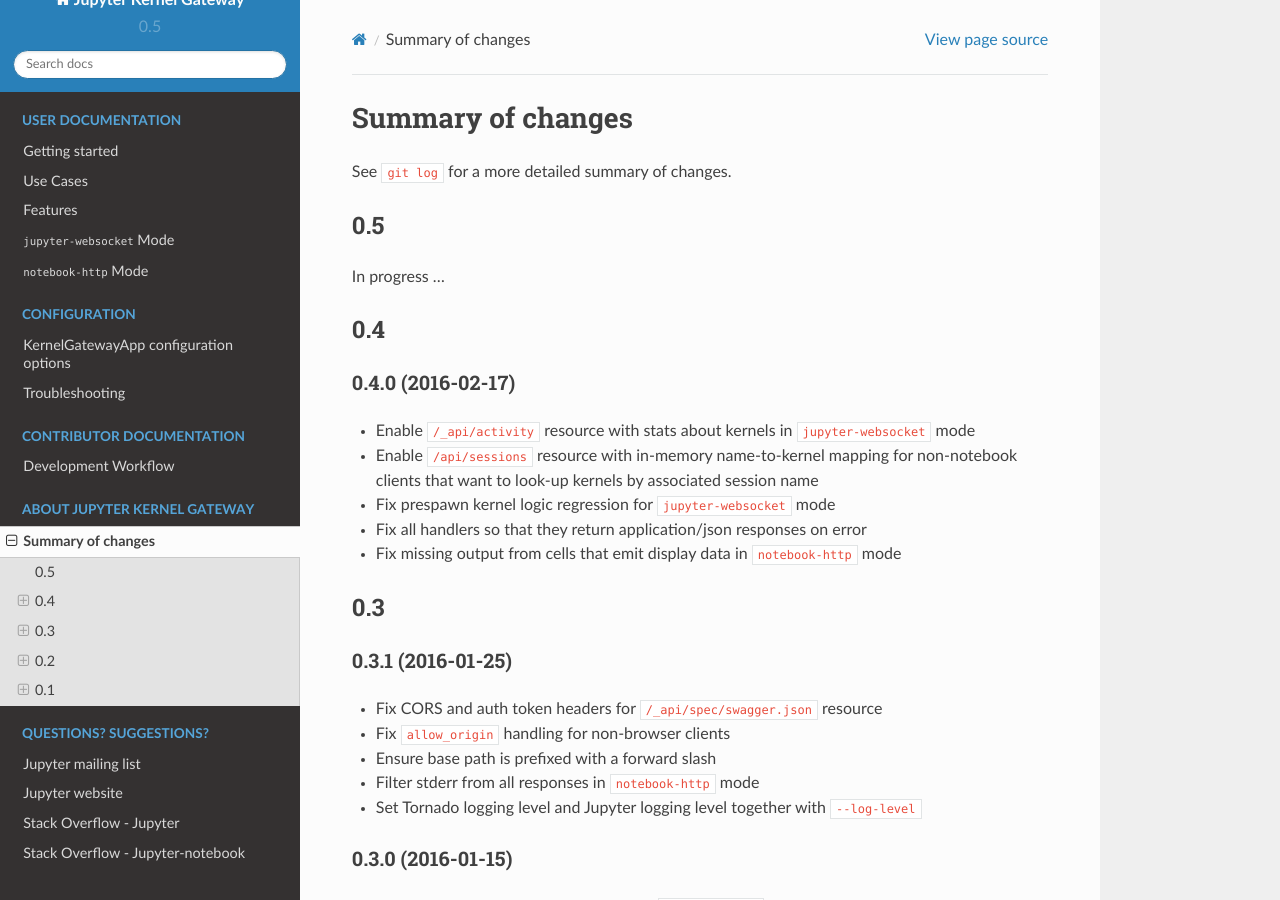
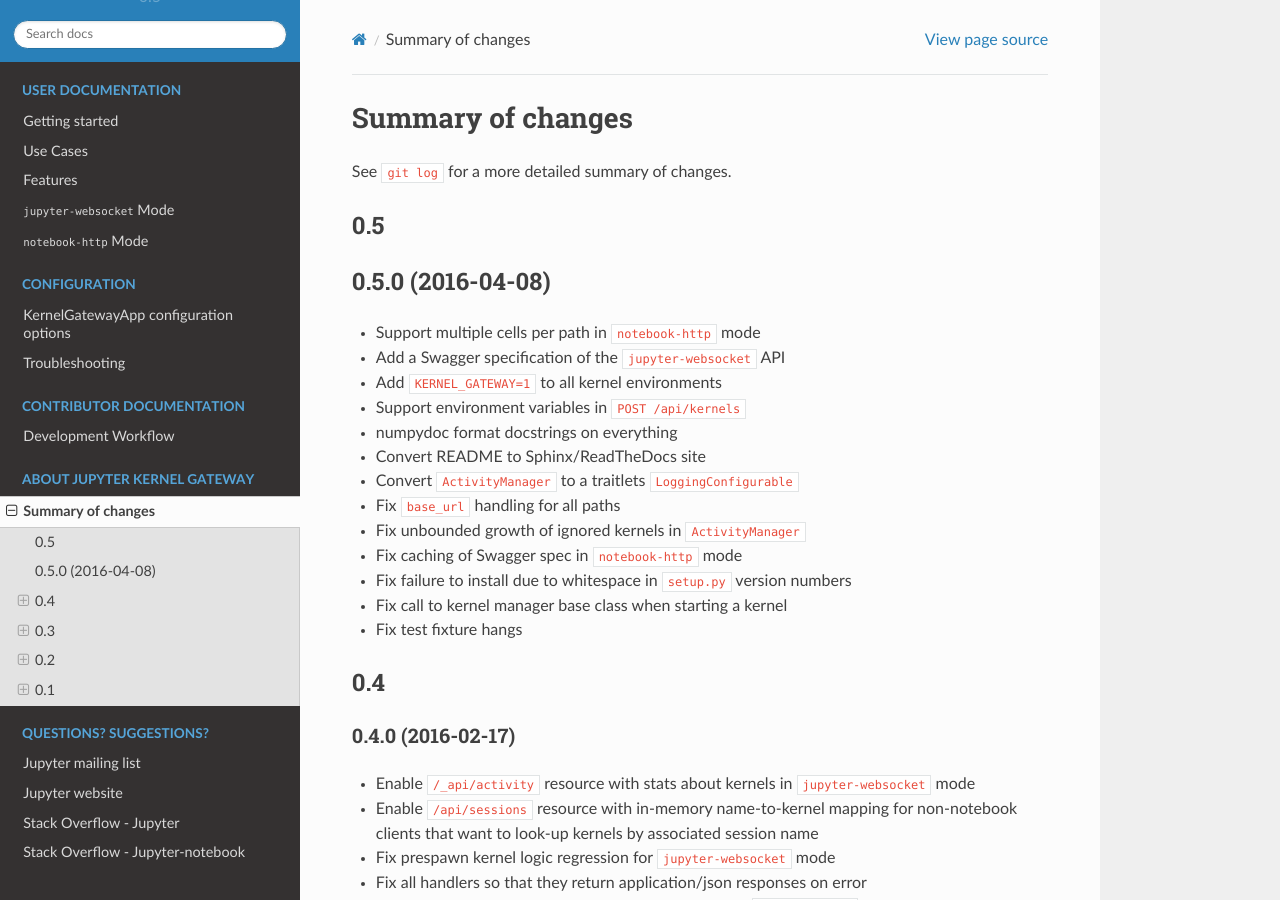
Before and after one commit to jupyter-server/enterprise_gateway, a Sphinx documentation site: the page built from docs/source/summary-changes.md, in a window 1280 px wide and 900 px high. Built offline with Sphinx 7.4.7 and the Read the Docs theme 2.0.0, drawn with Linux system fonts in a browser that asks for light colours.

Commit message:
Add changelog for 0.5.0

```diff
--- a/docs/source/summary-changes.md
+++ b/docs/source/summary-changes.md
@@ -3,8 +3,21 @@
 See `git log` for a more detailed summary of changes.
 
 ## 0.5
+## 0.5.0 (2016-04-08)
 
-In progress ...
+* Support multiple cells per path in `notebook-http` mode
+* Add a Swagger specification of the `jupyter-websocket` API
+* Add `KERNEL_GATEWAY=1` to all kernel environments
+* Support environment variables in `POST /api/kernels`
+* numpydoc format docstrings on everything
+* Convert README to Sphinx/ReadTheDocs site
+* Convert `ActivityManager` to a traitlets `LoggingConfigurable`
+* Fix `base_url` handling for all paths
+* Fix unbounded growth of ignored kernels in `ActivityManager`
+* Fix caching of Swagger spec in `notebook-http` mode
+* Fix failure to install due to whitespace in `setup.py` version numbers
+* Fix call to kernel manager base class when starting a kernel
+* Fix test fixture hangs
 
 ## 0.4
 ### 0.4.0 (2016-02-17)
```
Also changed, not shown: CHANGELOG.md (+16 -0 lines).
